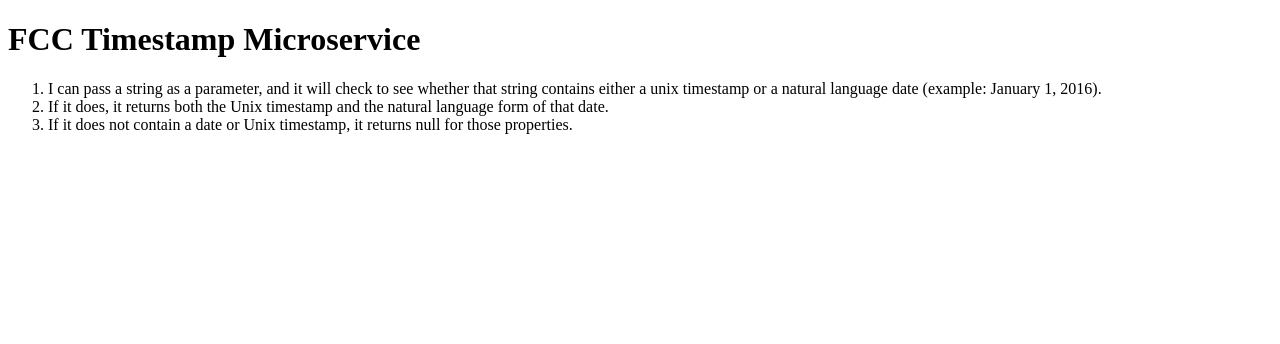
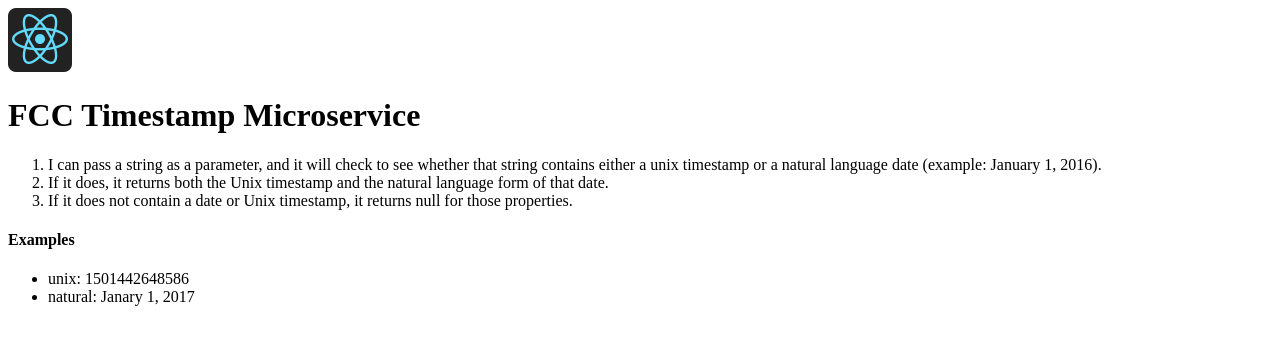
Before and after one commit to nikrb/fcc-timestamp-microservice, a website: page public/index.html in a window 1280 px wide. Drawn offline with Linux system fonts and the light colour scheme.

Commit message:
fix favicon fetch error

```diff
--- a/public/index.html
+++ b/public/index.html
@@ -4,18 +4,23 @@
     <meta charset="utf-8">
     <meta name="viewport" content="width=device-width, initial-scale=1, shrink-to-fit=no">
     <meta name="theme-color" content="#000000">
-    <link rel="shortcut icon" href="/public/favicon.ico">
+    <link rel="shortcut icon" href="favicon.ico">
     <title>FCC Timestamp Microservice</title>
   </head>
   <body>
     <noscript>
       You need to enable JavaScript to run this app.
     </noscript>
+    <img src="favicon.ico" />
     <h1>FCC Timestamp Microservice</h1>
     <ol>
       <li>I can pass a string as a parameter, and it will check to see whether that string contains either a unix timestamp or a natural language date (example: January 1, 2016).</li>
       <li>If it does, it returns both the Unix timestamp and the natural language form of that date.</li>
       <li>If it does not contain a date or Unix timestamp, it returns null for those properties.</li>
     </ol>
+    <h4>Examples</h4>
+    <ul>
+      <li>unix: 1501442648586</li>
+      <li>natural: Janary 1, 2017</li>
   </body>
 </html>
```
Also changed, not shown: server.js (+10 -4 lines).
